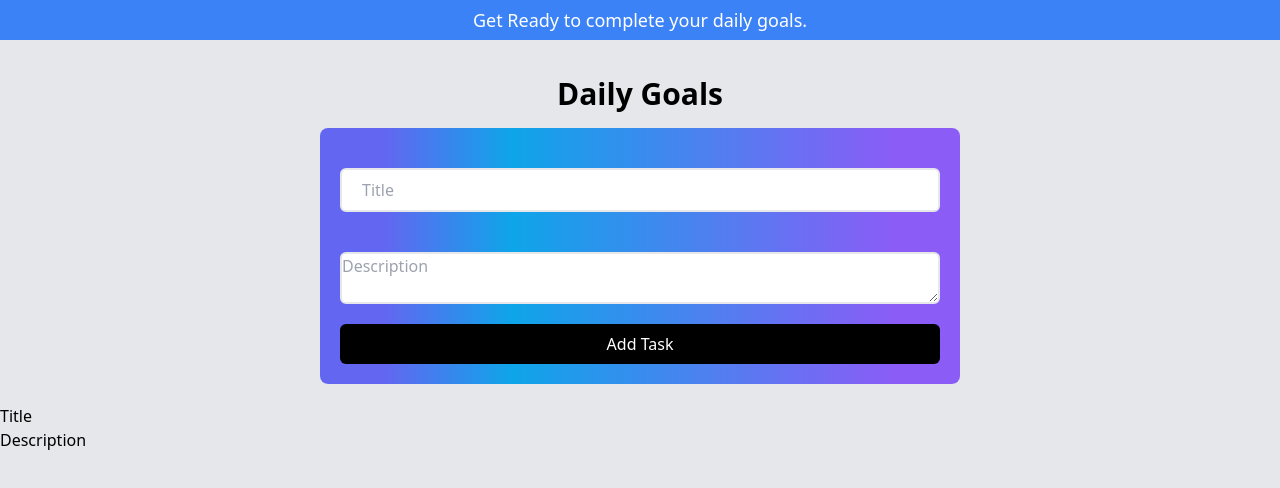
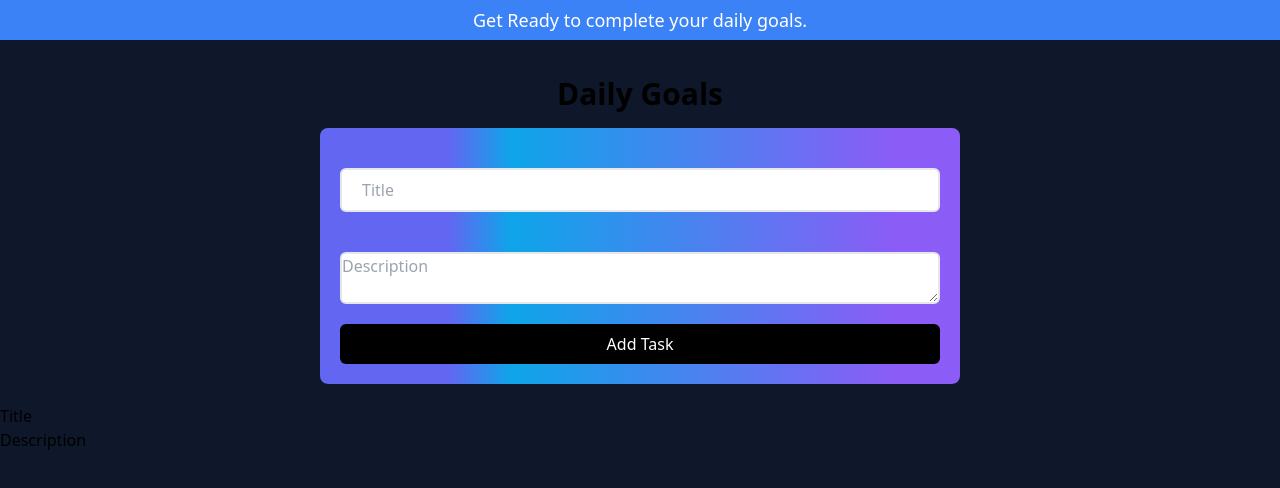
Before and after one commit to geekSamarth/Daily-Goals, a React (Vite) app: page / in a window 1280 px wide. Shown: the top 488 px of the page. Built offline with nearby package versions, Linux system fonts and the light colour scheme.

Commit message:
Minor fixes

```diff
--- a/src/App.jsx
+++ b/src/App.jsx
@@ -3,14 +3,14 @@ import Task from "./components/Task";
 function App() {
   return (
     <>
-      <div className="w-full min-h-screen bg-gray-200 box-border">
+      <div className="w-full min-h-screen bg-slate-900 box-border">
         <header className="w-full h-10 bg-blue-500 text-white text-lg flex justify-center items-center">
           Get Ready to complete your daily goals.
         </header>
 
         <div className="w-full max-w-2xl h-auto mx-auto  my-5 overflow-hidden rounded-3xl">
           <h1 className="text-3xl font-bold text-center my-4 ">Daily Goals</h1>
-          <div className="bg-gradient-to-r from-indigo-500 from-10% via-sky-500 via-30% to-violet-500 to-90% p-5 rounded-lg mx-4">
+          <div className="bg-gradient-to-r from-indigo-500 from-20% via-sky-500 via-30% to-violet-500 to-90% p-5 rounded-lg mx-4">
             <form className="flex flex-col ">
               <input
                 type="text"
```
